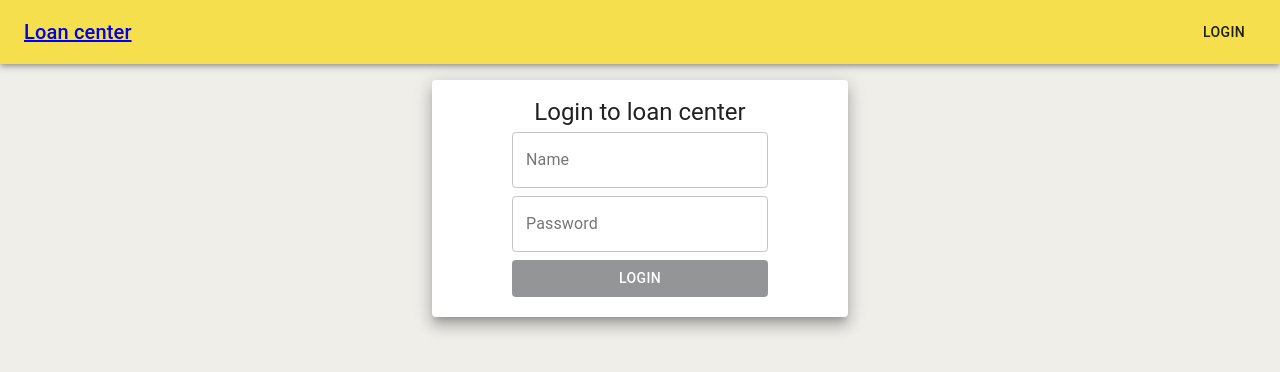
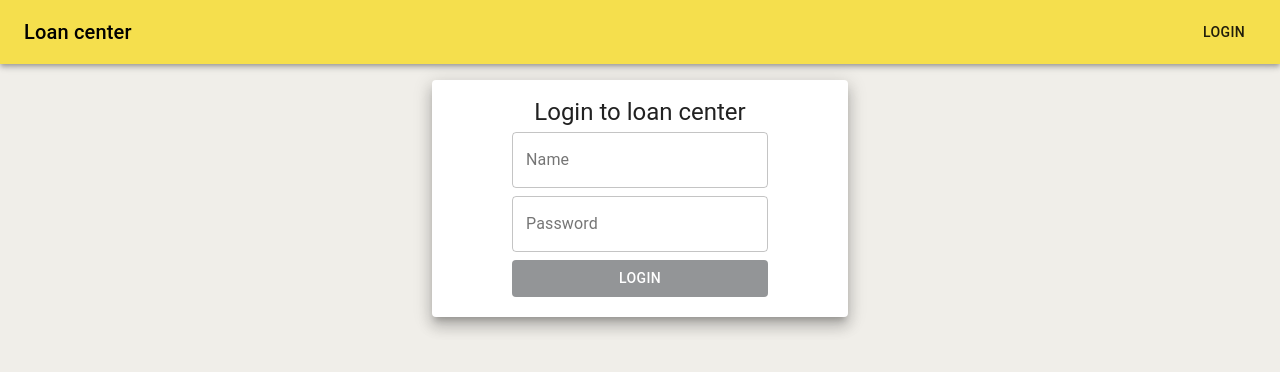
Before and after one commit to GregoryWasz/Loan-center-frontend, a React (Create React App) app: page / in a window 1280 px wide. Shown: the top 372 px of the page. Built offline with nearby package versions, Linux system fonts and the light colour scheme.

Commit message:
Added style to header

```diff
--- a/src/components/Header.jsx
+++ b/src/components/Header.jsx
@@ -11,11 +11,12 @@ import { capitalize } from "@material-ui/core";
 
 const useStyles = makeStyles((theme) => ({
   root: {
-    flexGrow: 1,
     color: "#698CC3",
   },
   title: {
     flexGrow: 1,
+    color: "#000000",
+    textDecoration: "none",
   },
 }));
 
```
